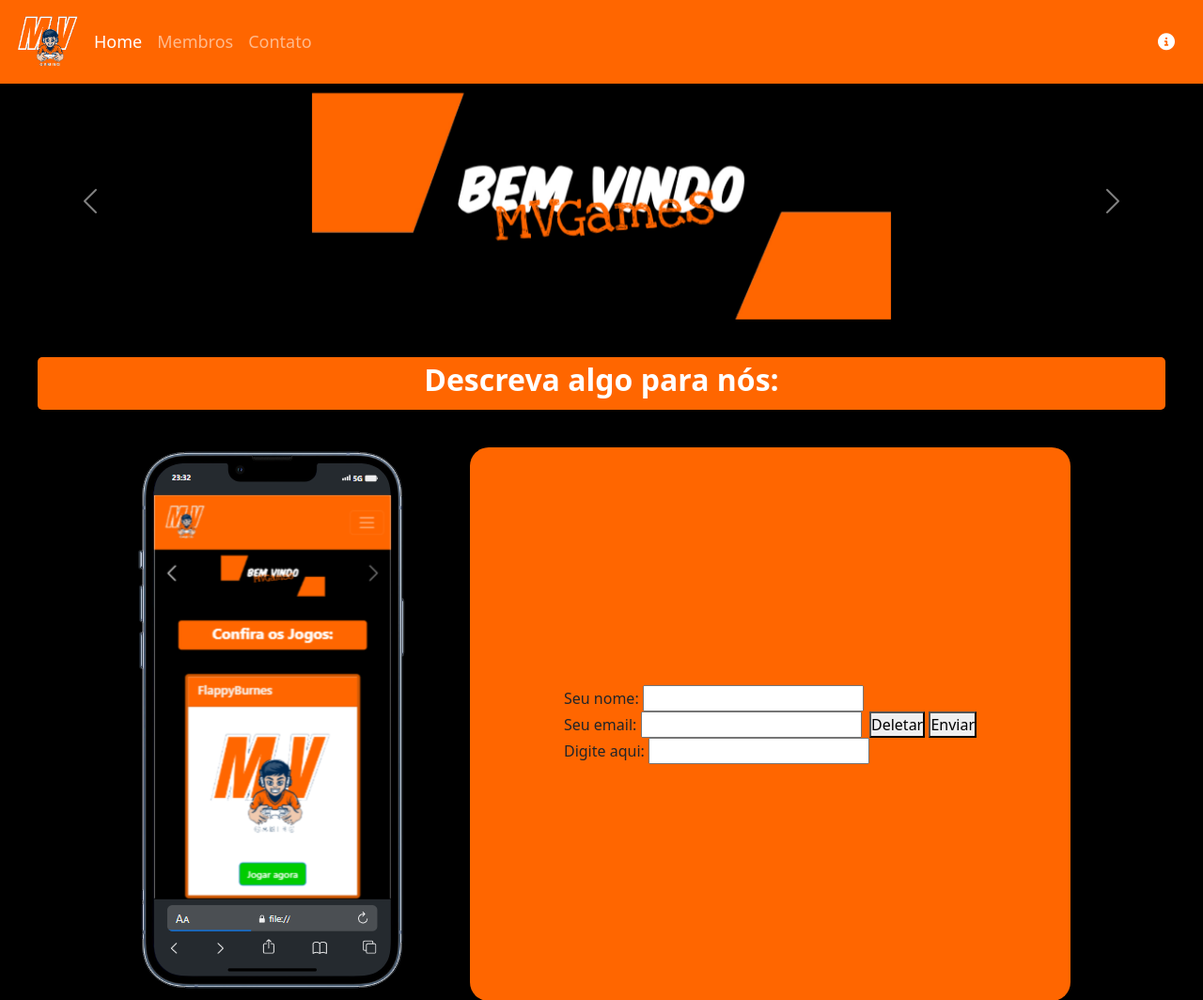
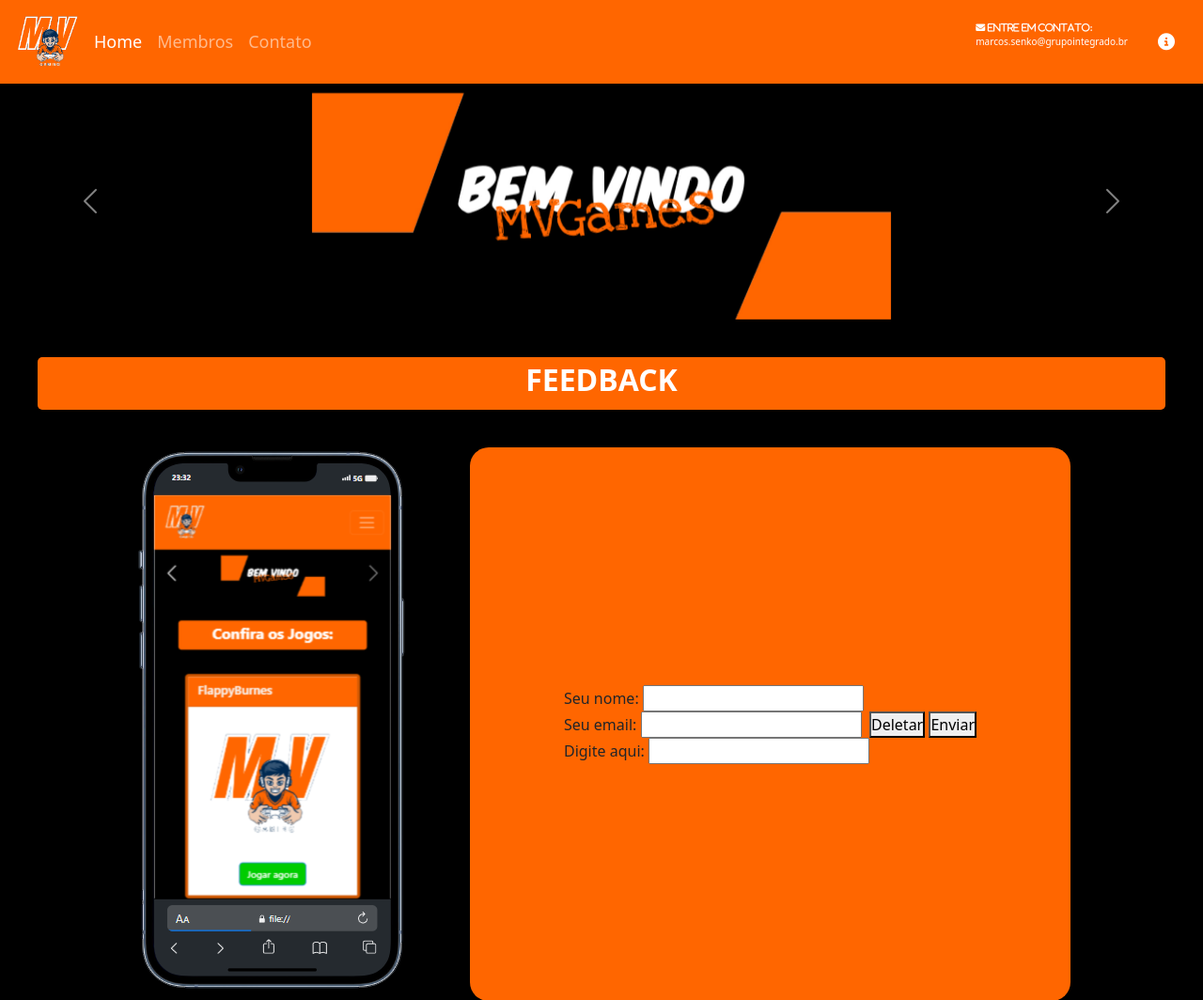
Before and after one commit to Marcosvini0001/TechAcademy2, a PHP site: page /contato.html in a window 1280 px wide. Shown: the top 1064 px of the page at 94% size. Run offline with PHP 8.4, Linux system fonts and the light colour scheme; some libraries are stand-ins or nearby versions.

Commit message:
adicionado email para contato no header

```diff
--- a/contato.html
+++ b/contato.html
@@ -30,6 +30,10 @@
                   </li>
                 </ul>
               </div>
+            </div>
+            <div class="entrecontato">
+              <i class="fa-solid fa-envelope"> Entre em contato: </i>
+              <p>marcos.senko@grupointegrado.br</p>
             </div>
             <a class="botaoinfo" href="" alt="">
               <i class="fa-solid fa-circle-info"></i>
@@ -65,7 +69,7 @@
         </div>
 
           <div class="jogos">
-            <h2><strong>Descreva algo para nós:</strong></h2>
+            <h2><strong>FEEDBACK</strong></h2>
         </div>
 
         <div class="contatoform">
--- a/css/style.css
+++ b/css/style.css
@@ -33,6 +33,12 @@ body {
 .header .botaoinfo i:hover {
   transition: 0.5s;
   color: #ccc;
+}
+.header .entrecontato {
+  font: Arial, Verdana, Tahoma;
+  color: white;
+  font-size: 10px;
+  padding-right: 32px;
 }
 
 .flex {
@@ -125,4 +131,13 @@ footer .listagemfooter {
   }
 }
 
+.entrecontato {
+  display: none;
+}
+@media (min-width: 999px) {
+  .entrecontato {
+    display: block;
+  }
+}
+
 /*# sourceMappingURL=style.css.map */
--- a/css/style.scss
+++ b/css/style.scss
@@ -34,6 +34,12 @@ body{
     .botaoinfo i:hover{
         transition: 0.5s;
         color: #ccc;
+    }
+    .entrecontato{
+        font: $font;
+        color: white;
+        font-size: 10px;
+        padding-right: 32px;
     }
 
 }
@@ -128,3 +134,10 @@ $largura-maxima: 999px;
         display: block;
     }
 }
+
+.entrecontato{
+    display: none;
+    @media (min-width: #{ $largura-maxima }) {
+        display: block;
+    }
+}
--- a/index.html
+++ b/index.html
@@ -30,6 +30,10 @@
                   </li>
                 </ul>
               </div>
+            </div>
+            <div class="entrecontato">
+              <i class="fa-solid fa-envelope"> Entre em contato: </i>
+              <p>marcos.senko@grupointegrado.br</p>
             </div>
             <a class="botaoinfo" href="" alt="">
               <i class="fa-solid fa-circle-info"></i>
--- a/membros.html
+++ b/membros.html
@@ -30,6 +30,10 @@
                   </li>
                 </ul>
               </div>
+            </div>
+            <div class="entrecontato">
+              <i class="fa-solid fa-envelope"> Entre em contato: </i>
+              <p>marcos.senko@grupointegrado.br</p>
             </div>
             <a class="botaoinfo" href="" alt="">
               <i class="fa-solid fa-circle-info"></i>
```
Also changed, not shown: css/style.min.css (+1 -1 lines), 1 other file.
